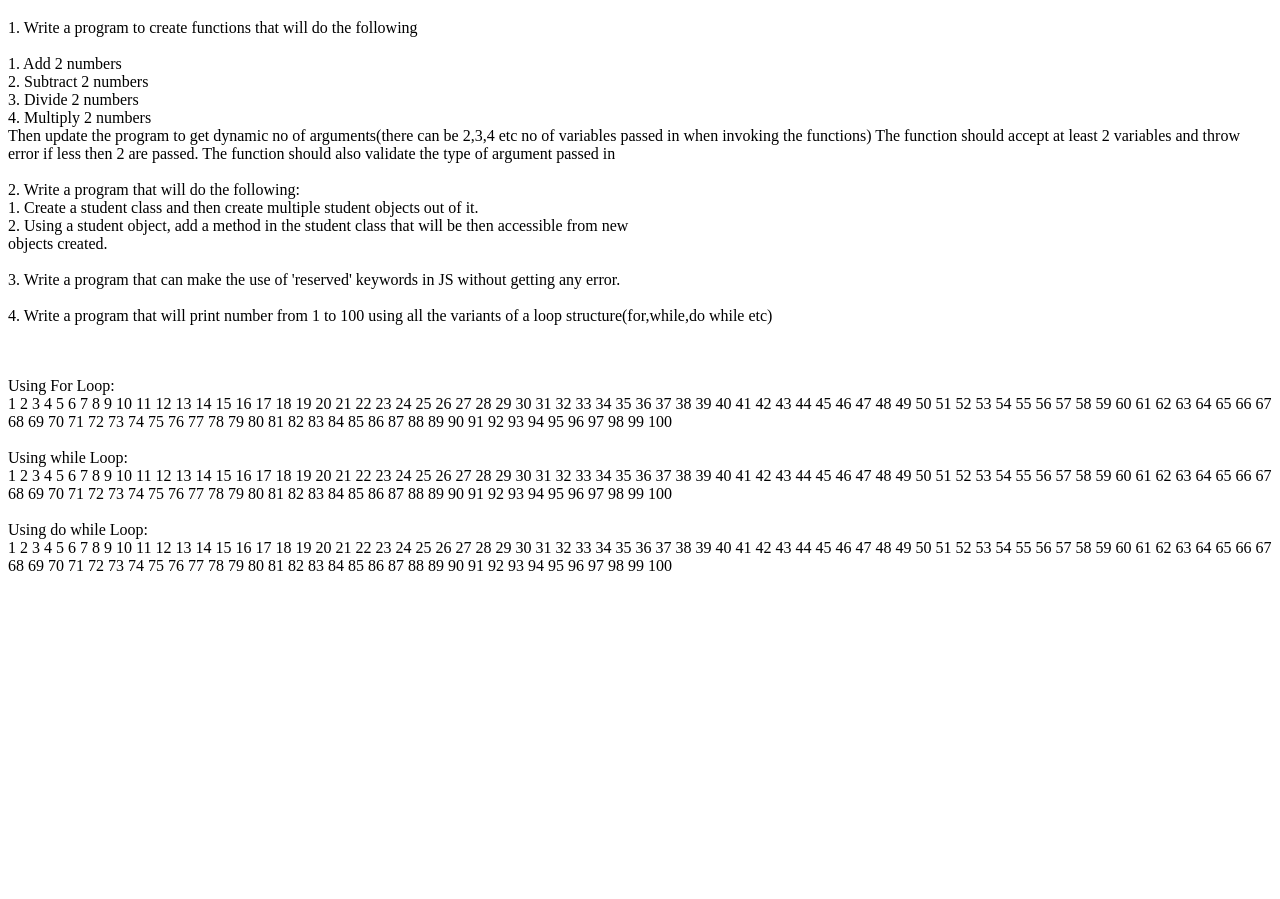
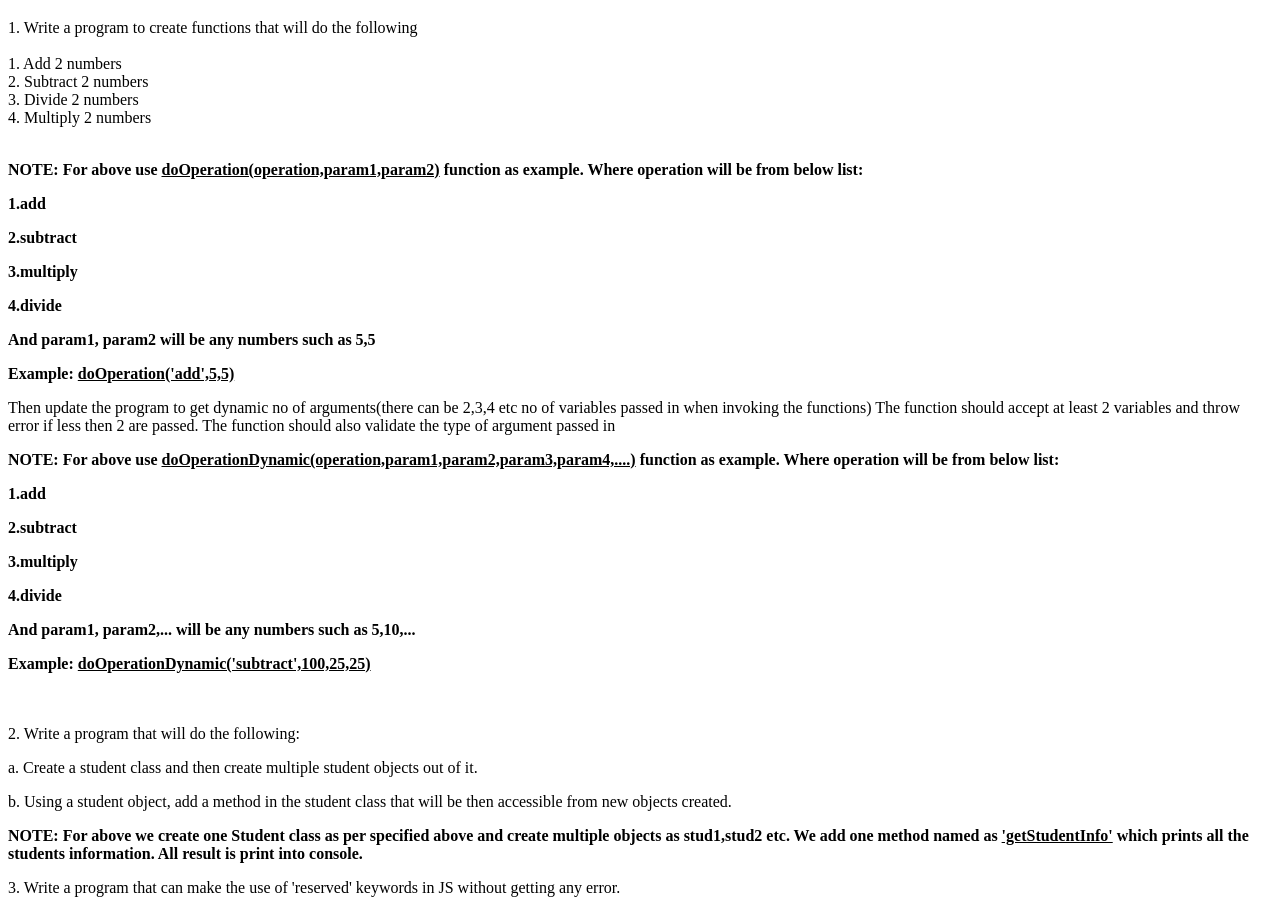
Before and after one commit to vaibhavp-cuelogic/javascript-vp, a plain HTML site: page Day2-assignment/assignment-program-first.html in a window 1280 px wide. Shown: the part 61-960 px from the top of the page. Before the commit the page ends 800 px from the top, so only its background shows below. Drawn offline with Linux system fonts and the light colour scheme.

Commit message:
Day 2 final changes

```diff
--- a/Day2-assignment/assignment-program-first.html
+++ b/Day2-assignment/assignment-program-first.html
@@ -12,12 +12,57 @@
     1. Add 2 numbers<br>
     2. Subtract 2 numbers<br>
     3. Divide 2 numbers<br>
-    4. Multiply 2 numbers<br>
-    Then update the program to get dynamic no of arguments(there can be 2,3,4 etc no of variables passed in when invoking the functions) The function should accept at least 2 variables and throw error if less then 2 are passed. The function should also validate the type of argument passed in<br><br>
+    4. Multiply 2 numbers<br><br>
+
+    <b>
+    <p>
+    NOTE: For above use <u>doOperation(operation,param1,param2)</u> function as example.
+    Where operation will be from below list:<br>
+    <p>1.add</p>
+    <p>2.subtract</p>
+    <p>3.multiply</p>
+    <p>4.divide</p>
+    </p>
+
+    <p>And param1, param2 will be any numbers such as 5,5</p>
+    <p>Example: <u>doOperation('add',5,5)</u></p>
+    </b>
+
+    <p>Then update the program to get dynamic no of arguments(there can be 2,3,4 etc no of variables passed in when invoking the functions) The function should accept at least 2 variables and throw error if less then 2 are passed. The function should also validate the type of argument passed in</p>
+
+    <b>
+    <p>
+    NOTE: For above use <u>doOperationDynamic(operation,param1,param2,param3,param4,....)</u> function as example.
+    Where operation will be from below list:<br>
+    <p>1.add</p>
+    <p>2.subtract</p>
+    <p>3.multiply</p>
+    <p>4.divide</p>
+    </p>
+
+    <p>And param1, param2,... will be any numbers such as 5,10,...</p>
+    <p>Example: <u>doOperationDynamic('subtract',100,25,25)</u></p>
+    </b>
+	<br><br>
+
 2. Write a program that will do the following:<br>
-    1. Create a student class and then create multiple student objects out of it.<br>
-    2. Using a student object, add a method in the student class that will be then accessible from new <br>objects created.<br><br>
-3. Write a program that can make the use of 'reserved' keywords in JS without getting any error.<br><br>
+    <p>a. Create a student class and then create multiple student objects out of it.</p>
+    <p>b. Using a student object, add a method in the student class that will be then accessible from new objects created.</p>
+
+    <b>
+    <p>
+    NOTE: For above we create one Student class as per specified above and create multiple objects as stud1,stud2 etc. We add one method named as <u>'getStudentInfo'</u> which prints all the students information. All result is print into console.
+    </p>
+    </b>
+
+3. Write a program that can make the use of 'reserved' keywords in JS without getting any error.
+
+	<b>
+    <p>
+    NOTE: For above we uses the reserved keywords such as try,typeof,var,void,private and print it in console.
+    </p>
+    </b>
+
 4. Write a program that will print number from 1 to 100 using all the variants of a loop structure(for,while,do while etc)
 </p>
 <br>
```
Also changed, not shown: index.html (+7 -0 lines).
